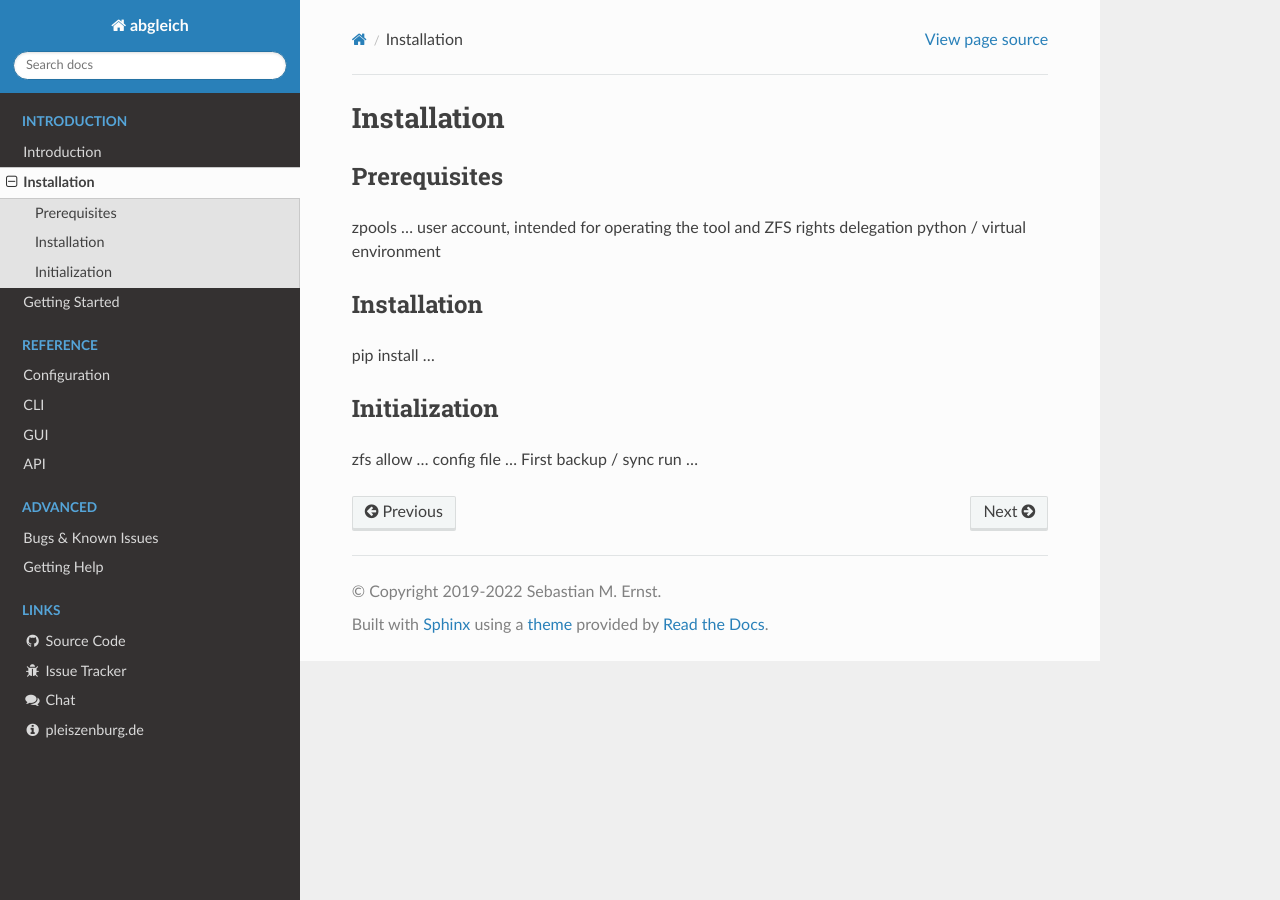
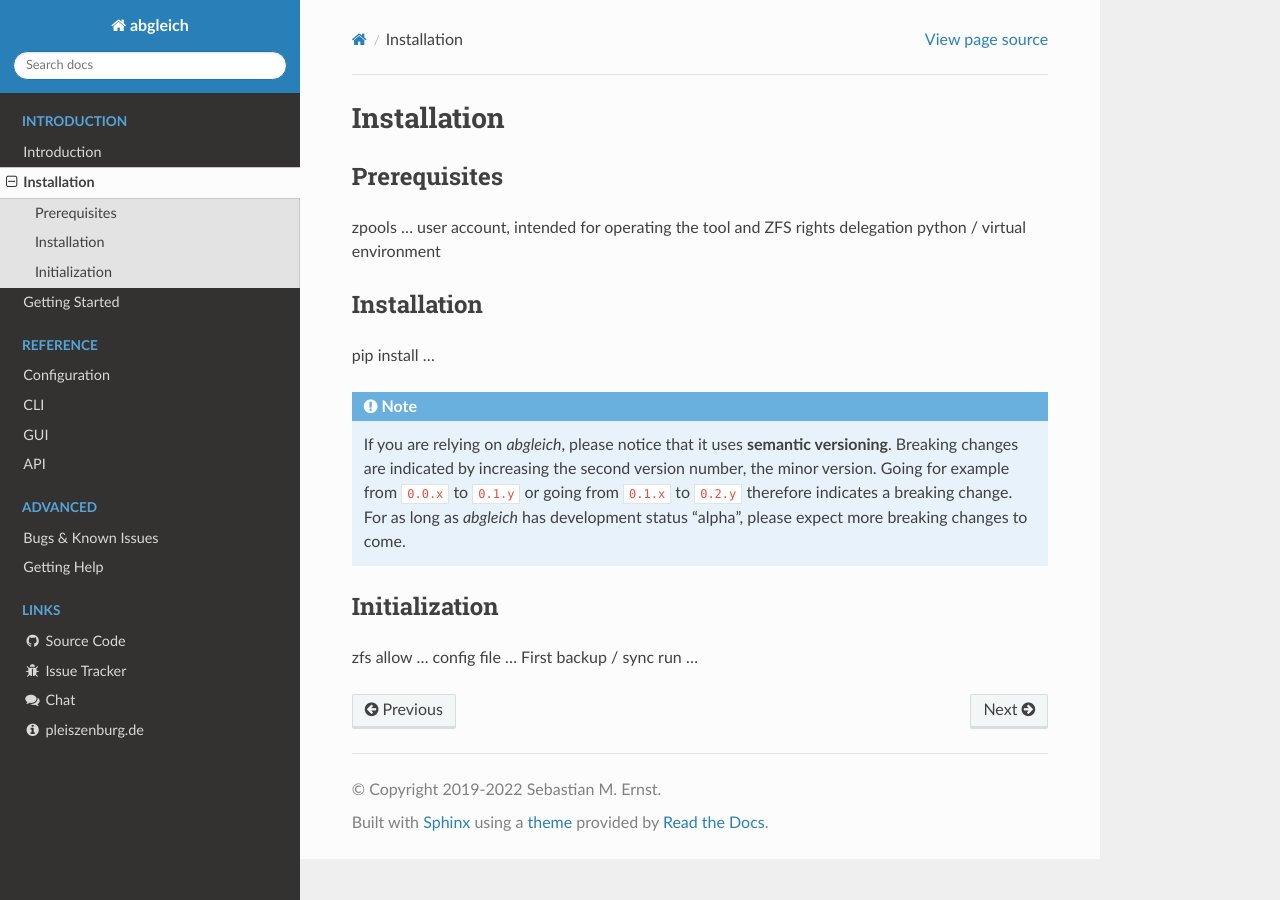
Before and after one commit to pleiszenburg/abgleich, a Sphinx documentation site: the page built from docs/source/installation.rst, in a window 1280 px wide. Built offline with Sphinx 7.4.7 and the Read the Docs theme 2.0.0, drawn with Linux system fonts in a browser that asks for light colours.

Commit message:
semantic versioning, allowing breaking changes; bump to 0.1.0

```diff
--- a/docs/source/installation.rst
+++ b/docs/source/installation.rst
@@ -1,7 +1,5 @@
 Installation
 ============
-
-
 
 Prerequisites
 -------------
@@ -16,6 +14,9 @@ Installation
 
 pip install ...
 
+.. note::
+
+	If you are relying on *abgleich*, please notice that it uses **semantic versioning**. Breaking changes are indicated by increasing the second version number, the minor version. Going for example from ``0.0.x`` to ``0.1.y`` or going from ``0.1.x`` to ``0.2.y`` therefore indicates a breaking change. For as long as *abgleich* has development status "alpha", please expect more breaking changes to come.
 
 Initialization
 --------------
--- a/src/abgleich/__init__.py
+++ b/src/abgleich/__init__.py
@@ -28,7 +28,7 @@ specific language governing rights and limitations under the License.
 # META
 # +++++++++++++++++++++++++++++++++++++++++++++++++++++++++++++++++++++++++++++++++++++++++++++++++++++++
 
-__version__ = "0.0.9"
+__version__ = "0.1.0"
 
 
 # +++++++++++++++++++++++++++++++++++++++++++++++++++++++++++++++++++++++++++++++++++++++++++++++++++++++
```
Also changed, not shown: CHANGES.md (+5 -1 lines), README.md (+6 -0 lines).
